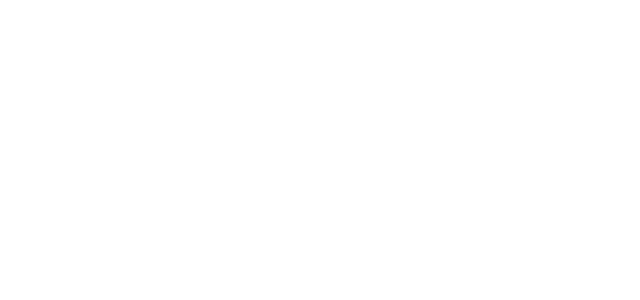
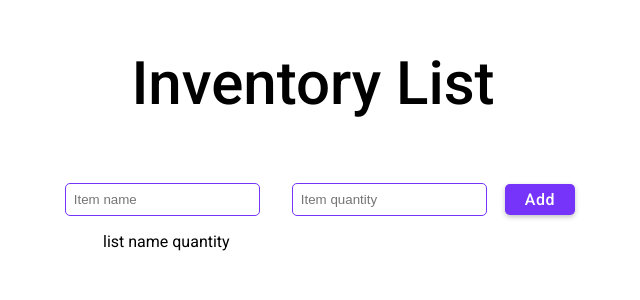
Before and after one commit to Kardianis/Inventory_list, a React (Create React App) app: page / in a window 1280 px wide. Shown: the top 300 px of the page, without its empty margins (327-967 px from the left). Built offline with nearby package versions, Linux system fonts and the light colour scheme.

Commit message:
basic layout

```diff
--- a/src/App.js
+++ b/src/App.js
@@ -2,8 +2,20 @@
 
 function App() {
   return (
-    <div className="App">
-
+    <div className="container">
+      <h1 className="title text-center">Inventory List</h1>
+      <form className="d-flex" style={{justyContent:"center"}}>
+        <div className="form-group m-1">
+          <input type="text" placeholder="Item name" style={{border:"1px solid #7633f9"}}/>
+        </div>
+        <div className="form-group m-1">
+          <input type="text" placeholder="Item quantity" style={{border:"1px solid #7633f9"}}/>
+        </div>
+        <button className="btn btn-primary">Add</button>
+      </form>
+      <ul className="container text-left" style={{width:420}}>
+        <li>list name quantity</li>
+      </ul>
     </div>
   );
 }
--- a/src/index.js
+++ b/src/index.js
@@ -2,7 +2,6 @@
 import ReactDOM from 'react-dom/client';
 import './index.css';
 import App from './App';
-import reportWebVitals from './reportWebVitals';
 
 const root = ReactDOM.createRoot(document.getElementById('root'));
 root.render(
```
